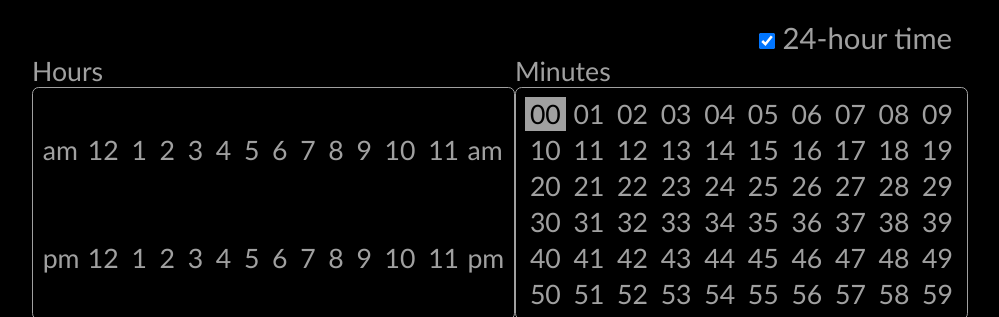
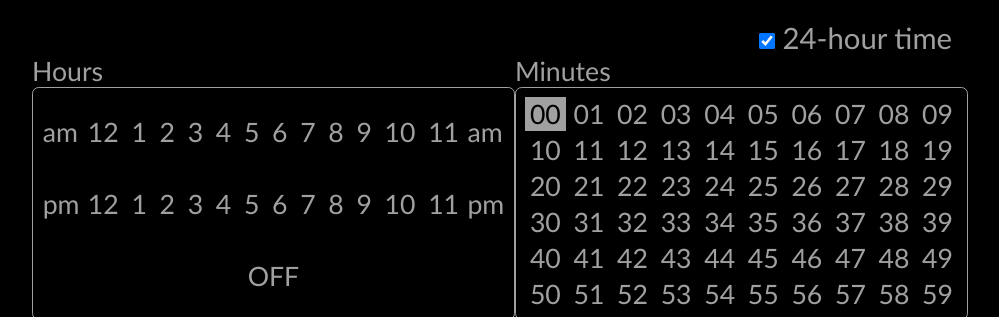
Before and after one commit to jonathansharman/tempus, a plain HTML site: page docs/index.html in a window 1280 px wide. Shown: the top 317 px of the page, without its empty margins (156-1155 px from the left). Drawn offline with Linux system fonts and the light colour scheme.

Commit message:
Added an OFF button.

```diff
--- a/docs/scripts/main.js
+++ b/docs/scripts/main.js
@@ -48,7 +48,7 @@ function makeTableH() {
 				cell.innerHTML = colIdx == 0 ? "12" : colIdx.toString();
 			}
 			cell.id = "h" + hour;
-			cell.className = "time hour";
+			cell.className = "time";
 			if (alarmH === hour) {
 				cell.className += " selected";
 			}
@@ -66,6 +66,20 @@ function makeTableH() {
 			row.insertCell(0).innerHTML = amPm;
 		}
 	}
+	// Add "OFF" option to the third row.
+	const row = tableH.insertRow(2);
+	const offButton = row.insertCell(0);
+	offButton.innerHTML = "OFF";
+	offButton.colSpan = military ? 12 : 14;
+	offButton.style += "; text-align: center";
+	offButton.className = "time";
+
+	offButton.onclick = () => {
+		turnOffAlarm();
+		setAlarmH(null);
+		updateAlarmDisplay();
+		updateLeft();
+	}
 }
 
 function makeTableM() {
@@ -77,7 +91,7 @@ function makeTableM() {
 			const cell = row.insertCell(colIdx);
 			cell.innerHTML = twoDigit(m);
 			cell.id = "m" + m;
-			cell.className = "time min";
+			cell.className = "time";
 			if (alarmM === m) {
 				cell.className += " selected";
 			}
--- a/docs/style.css
+++ b/docs/style.css
@@ -13,6 +13,7 @@ body {
 	color: #a0a0a0;
 	background-color: #000;
 	font-family: Calibri, Helvetica, sans-serif;
+	user-select: none;
 	/* Hide body until dynamic elements load. */
 	visibility: hidden;
 }
@@ -28,7 +29,6 @@ body {
 }
 #military-container > label {
 	font-size: 22pt;
-	user-select: none;
 }
 
 /* Alarm hours and minutes UI */
@@ -44,6 +44,9 @@ body {
 	border-radius: 5pt;
 	font-size: 20pt;
 }
+#hours {
+	width: 480px;
+}
 #minutes {
 	margin-left: auto;
 }
@@ -51,7 +54,6 @@ caption {
 	text-align: left;
 }
 .time {
-	user-select: none;
 	padding-left: 4pt;
 	padding-right: 4pt;
 }
@@ -124,6 +126,7 @@ button {
 	text-align: center;
 	font-size: 14pt;
 	z-index: -1;
+	user-select: text;
 }
 #logo {
 	margin-top: 25px;
```
